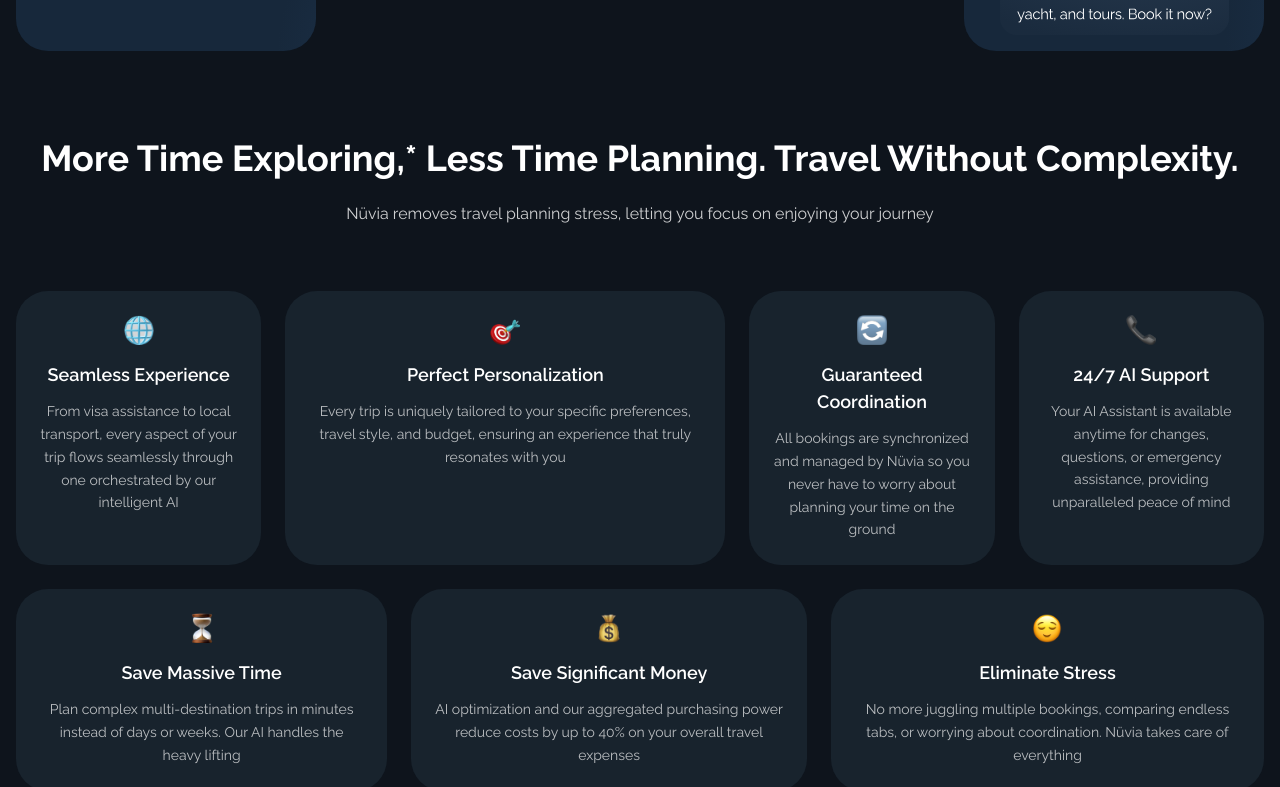
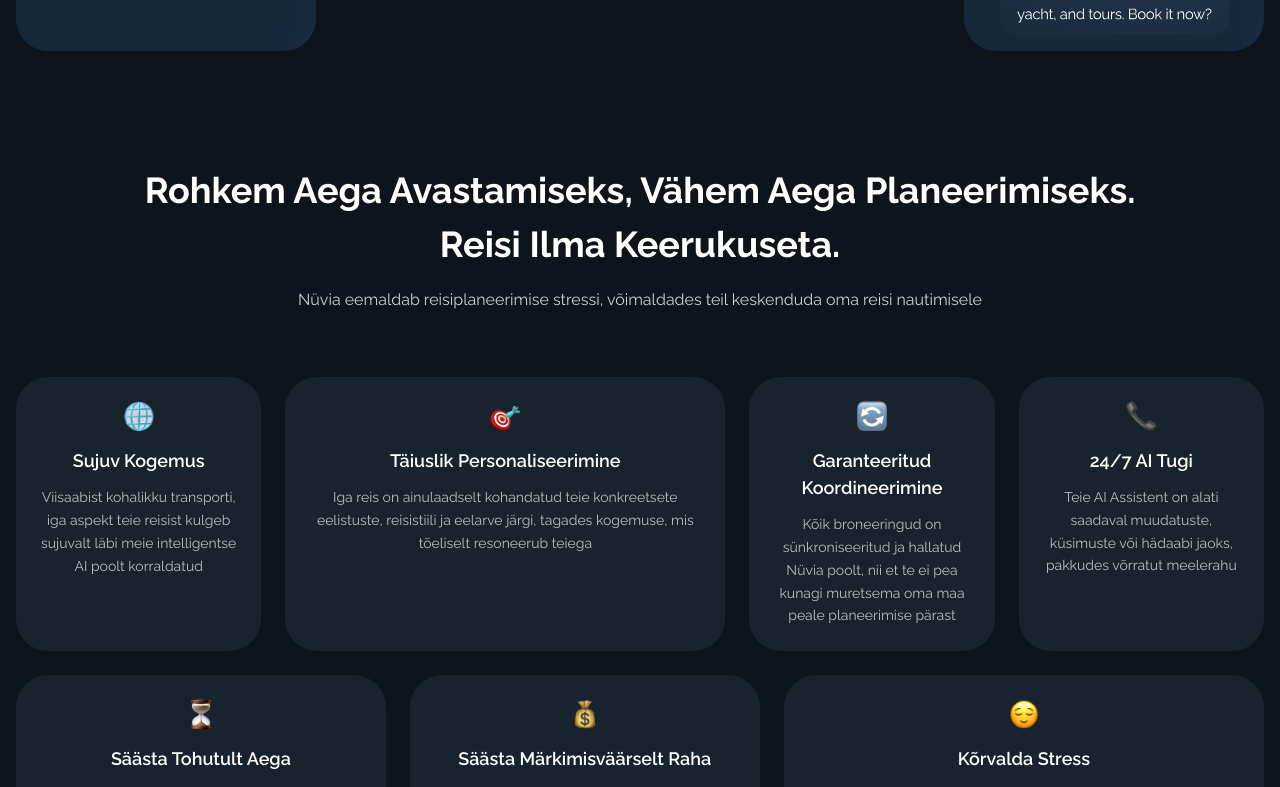
Before and after one commit to elghanbibadr/nuvia, a Next.js app: page / in a window 1280 px wide. Shown: the part 4447-5234 px from the top of the page. Built offline with nearby package versions, Linux system fonts and the light colour scheme.

Commit message:
translate the features section

```diff
--- a/app/componenets/TravelFeaturesSection.jsx
+++ b/app/componenets/TravelFeaturesSection.jsx
@@ -1,3 +1,4 @@
+'use client'
 import React from 'react'
 import Image from 'next/image'
 import Card from './Card';
@@ -8,62 +9,72 @@
 import timing from "@/public/timing.png"
 import savemoney from "@/public/savemoney.png"
 import eliminatestress from "@/public/eliminatestress.png"
+import { useTranslations } from 'next-intl';
+
+const TravelFeaturesSection = () => {
+  const t = useTranslations('Benefits');
 
   const features = [
     {
       id: 1,
       icon: earth,
-    title: "Seamless Experience",
-    description: "From visa assistance to local transport, every aspect of your trip flows seamlessly through one orchestrated by our intelligent AI"
+      key: 'seamlessExperience',
+      title: t('features.seamlessExperience.title'),
+      description: t('features.seamlessExperience.description')
     },
     {
       id: 2,
       icon: perfectperso,
-    title: "Perfect Personalization",
-    description: "Every trip is uniquely tailored to your specific preferences, travel style, and budget, ensuring an experience that truly resonates with you"
+      key: 'perfectPersonalization',
+      title: t('features.perfectPersonalization.title'),
+      description: t('features.perfectPersonalization.description')
     },
     {
       id: 3,
       icon: support,
-    title: "24/7 AI Support",
-    description: "Your AI Assistant is available anytime for changes, questions, or emergency assistance, providing unparalleled peace of mind"
+      key: 'aiSupport',
+      title: t('features.aiSupport.title'),
+      description: t('features.aiSupport.description')
     },
     {
       id: 4,
       icon: coordination,
-    title: "Guaranteed Coordination",
-    description: "All bookings are synchronized and managed by Nüvia so you never have to worry about planning your time on the ground"
+      key: 'guaranteedCoordination',
+      title: t('features.guaranteedCoordination.title'),
+      description: t('features.guaranteedCoordination.description')
     },
     {
       id: 5,
       icon: timing,
-    title: "Save Massive Time",
-    description: "Plan complex multi-destination trips in minutes instead of days or weeks. Our AI handles the heavy lifting"
+      key: 'saveTime',
+      title: t('features.saveTime.title'),
+      description: t('features.saveTime.description')
     },
     {
       id: 6,
       icon: savemoney,
-    title: "Save Significant Money",
-    description: "AI optimization and our aggregated purchasing power reduce costs by up to 40% on your overall travel expenses"
+      key: 'saveMoney',
+      title: t('features.saveMoney.title'),
+      description: t('features.saveMoney.description')
     },
     {
       id: 7,
       icon: eliminatestress,
-    title: "Eliminate Stress",
-    description: "No more juggling multiple bookings, comparing endless tabs, or worrying about coordination. Nüvia takes care of everything"
+      key: 'eliminateStress',
+      title: t('features.eliminateStress.title'),
+      description: t('features.eliminateStress.description')
     }
   ];
 
-const TravelFeaturesSection = () => {
   return (
-    <div id='benefits' className='w-full my-20 '>
+    <div id='benefits' className='w-full my-28 '>
       {/* Header Section */}
       <div className="text-center mb-16">
-        <h2 className="mb-4">
-          More Time Exploring,* Less Time Planning. Travel Without Complexity.
+        <h2 className="mb-4 max-w-5xl text-center mx-auto">
+          {t('header')}
         </h2>
         <p className="subheading-paragprah text-[#FFFFFFCC] md:w-[70%] text-center mx-auto">
-          Nüvia removes travel planning stress, letting you focus on enjoying your journey
+          {t('subheader')}
         </p>
       </div>
 
--- a/messages/en.json
+++ b/messages/en.json
@@ -84,5 +84,39 @@
     "batch": "Batch",
     "realtime": "Realtime",
     "diagramAlt": "NUVIA Integration Diagram"
+  },
+  "Benefits": {
+    "header": "More Time Exploring, Less Time Planning. Travel Without Complexity.",
+    "subheader": "Nüvia removes travel planning stress, letting you focus on enjoying your journey",
+    "features": {
+      "seamlessExperience": {
+        "title": "Seamless Experience",
+        "description": "From visa assistance to local transport, every aspect of your trip flows seamlessly through one orchestrated by our intelligent AI"
+      },
+      "perfectPersonalization": {
+        "title": "Perfect Personalization",
+        "description": "Every trip is uniquely tailored to your specific preferences, travel style, and budget, ensuring an experience that truly resonates with you"
+      },
+      "aiSupport": {
+        "title": "24/7 AI Support",
+        "description": "Your AI Assistant is available anytime for changes, questions, or emergency assistance, providing unparalleled peace of mind"
+      },
+      "guaranteedCoordination": {
+        "title": "Guaranteed Coordination",
+        "description": "All bookings are synchronized and managed by Nüvia so you never have to worry about planning your time on the ground"
+      },
+      "saveTime": {
+        "title": "Save Massive Time",
+        "description": "Plan complex multi-destination trips in minutes instead of days or weeks. Our AI handles the heavy lifting"
+      },
+      "saveMoney": {
+        "title": "Save Significant Money",
+        "description": "AI optimization and our aggregated purchasing power reduce costs by up to 40% on your overall travel expenses"
+      },
+      "eliminateStress": {
+        "title": "Eliminate Stress",
+        "description": "No more juggling multiple bookings, comparing endless tabs, or worrying about coordination. Nüvia takes care of everything"
+      }
+    }
   }
 }
--- a/messages/es.json
+++ b/messages/es.json
@@ -84,5 +84,39 @@
     "batch": "Partii",
     "realtime": "Reaalajas",
     "diagramAlt": "NUVIA Integratsiooni Skeem"
+  },
+  "Benefits": {
+    "header": "Rohkem Aega Avastamiseks, Vähem Aega Planeerimiseks. Reisi Ilma Keerukuseta.",
+    "subheader": "Nüvia eemaldab reisiplaneerimise stressi, võimaldades teil keskenduda oma reisi nautimisele",
+    "features": {
+      "seamlessExperience": {
+        "title": "Sujuv Kogemus",
+        "description": "Viisaabist kohalikku transporti, iga aspekt teie reisist kulgeb sujuvalt läbi meie intelligentse AI poolt korraldatud"
+      },
+      "perfectPersonalization": {
+        "title": "Täiuslik Personaliseerimine",
+        "description": "Iga reis on ainulaadselt kohandatud teie konkreetsete eelistuste, reisistiili ja eelarve järgi, tagades kogemuse, mis tõeliselt resoneerub teiega"
+      },
+      "aiSupport": {
+        "title": "24/7 AI Tugi",
+        "description": "Teie AI Assistent on alati saadaval muudatuste, küsimuste või hädaabi jaoks, pakkudes võrratut meelerahu"
+      },
+      "guaranteedCoordination": {
+        "title": "Garanteeritud Koordineerimine",
+        "description": "Kõik broneeringud on sünkroniseeritud ja hallatud Nüvia poolt, nii et te ei pea kunagi muretsema oma maa peale planeerimise pärast"
+      },
+      "saveTime": {
+        "title": "Säästa Tohutult Aega",
+        "description": "Planeeri keerulisi mitme sihtkohaga reise minutitega päevade või nädalate asemel. Meie AI teeb raske töö ära"
+      },
+      "saveMoney": {
+        "title": "Säästa Märkimisväärselt Raha",
+        "description": "AI optimeerimine ja meie koondatud ostujõud vähendavad kulusid kuni 40% teie üldistest reisikuludest"
+      },
+      "eliminateStress": {
+        "title": "Kõrvalda Stress",
+        "description": "Pole enam mitme broneeringu žongleerimist, lõputute vahekaartide võrdlemist või koordineerimise pärast muretsemist. Nüvia hoolitseb kõige eest"
+      }
+    }
   }
 }
```
Lines whose indentation alone changed are shown as unchanged.
